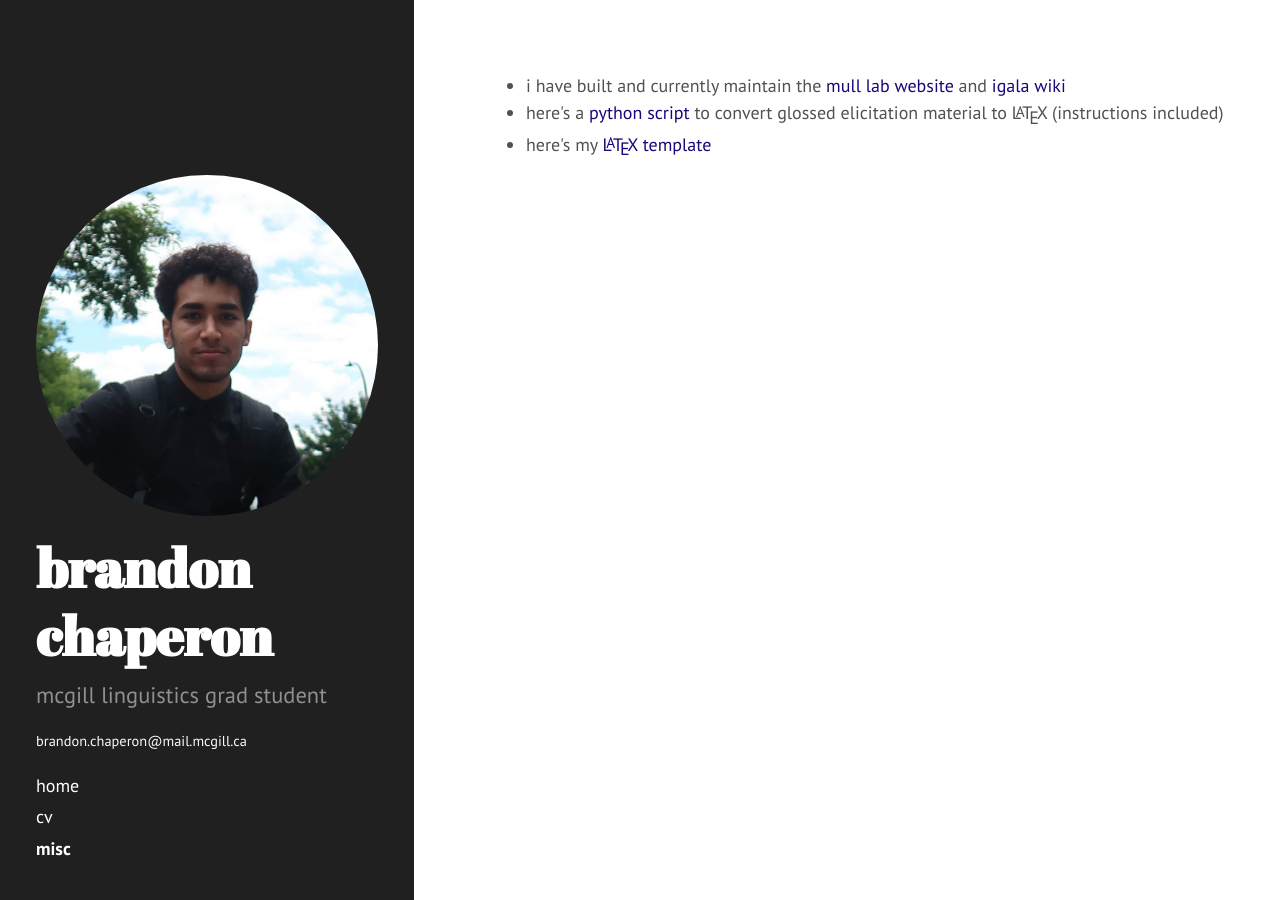
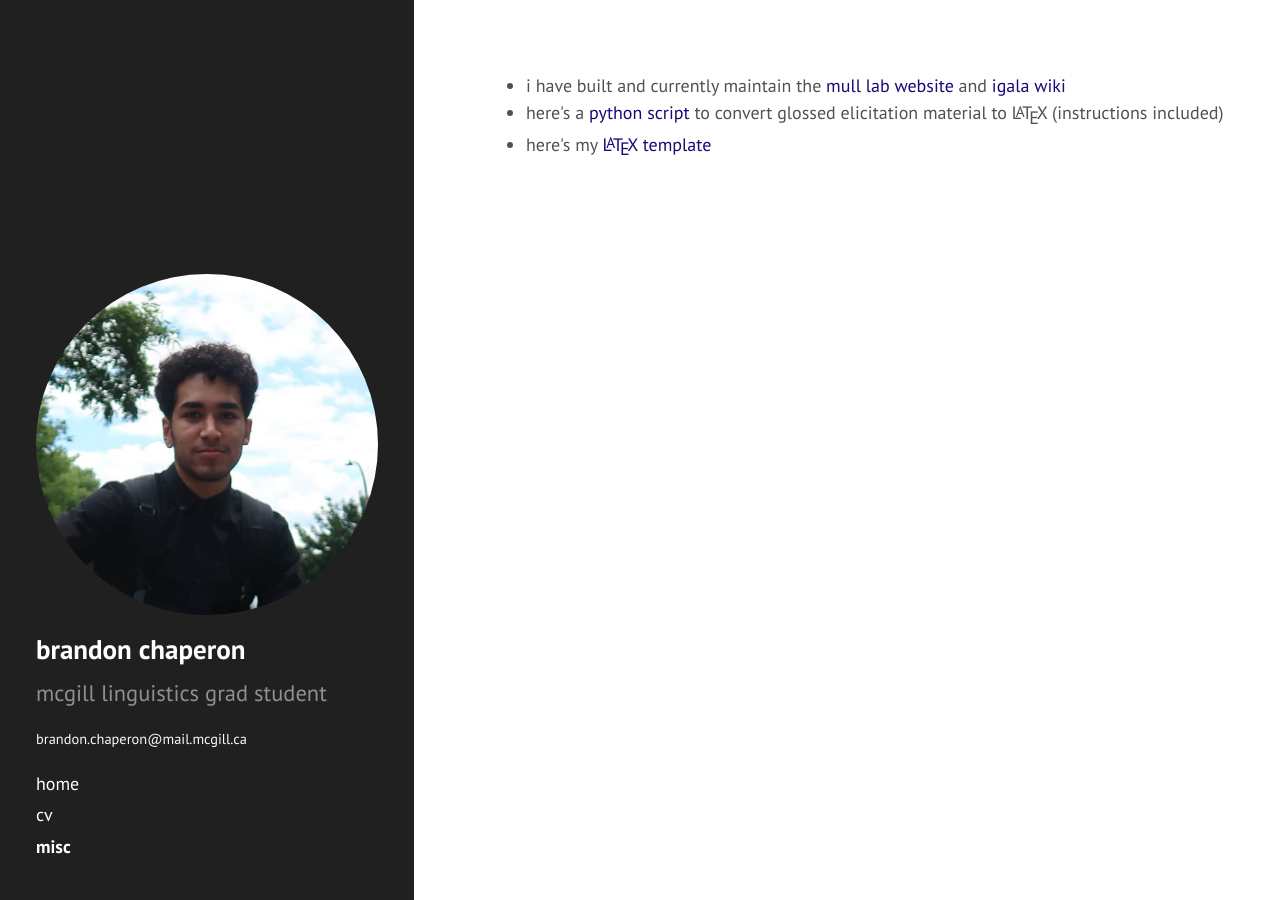
Before and after one commit to bchaper0n/bchaper0n.github.io, a Jekyll site: the page misc/index.html, which Jekyll copies as it is, in a window 1280 px wide. Built offline with Jekyll 4.4.1, drawn with Linux system fonts in a browser that asks for light colours; comment, search, counter and statistics services are not loaded.

Commit message:
smol name

```diff
--- a/_includes/sidebar.html
+++ b/_includes/sidebar.html
@@ -4,11 +4,11 @@
     <img style="border-radius: 50%;" src="../res/me.jpg" alt="Avatar">
 
     <div class="sidebar-about">
-      <h1>
+      <h2>
         <a href="{{ site.baseurl }}">
           {{ site.title }}
         </a>
-      </h1>
+      </h2>
       <p class="lead">{{ site.description }}</p>
 
       <style type='text/css'>
@@ -40,7 +40,7 @@
       {% endfor %}
     </nav>
 
-    <p style="margin-top: 10px; font-size: 15px;" id="lastUpdate"></p>
+    <p style="margin-top: 20px; font-size: 15px;" id="lastUpdate"></p>
 
     <script>
       const months = ["Jan", "Feb", "Mar", "Apr", "May", "Jun", "Jul", "Aug", "Sep", "Oct", "Nov", "Dec"];
--- a/cv/index.html
+++ b/cv/index.html
@@ -34,11 +34,11 @@
         <img style="border-radius: 50%;" src="../res/me.jpg" alt="Avatar">
 
         <div class="sidebar-about">
-          <h1>
+          <h2>
             <a href="../">
               brandon chaperon
             </a>
-          </h1>
+          </h2>
           <p class="lead">mcgill linguistics grad student</p>
           <style type='text/css'>
             p span.displaynone { display:none; }
@@ -52,7 +52,7 @@
           <a class="sidebar-nav-item" href="/misc">misc</a>
         </nav>
 
-        <p style="margin-top: 10px; font-size: 15px;" id="lastUpdate"></p>
+        <p style="margin-top: 20px; font-size: 15px;" id="lastUpdate"></p>
 
         <script>
           const months = ["Jan", "Feb", "Mar", "Apr", "May", "Jun", "Jul", "Aug", "Sep", "Oct", "Nov", "Dec"];
--- a/misc/index.html
+++ b/misc/index.html
@@ -34,11 +34,11 @@
         <img style="border-radius: 50%;" src="../res/me.jpg" alt="Avatar">
 
         <div class="sidebar-about">
-          <h1>
+          <h2>
             <a href="../">
               brandon chaperon
             </a>
-          </h1>
+          </h2>
           <p class="lead">mcgill linguistics grad student</p>
           <style type='text/css'>
             p span.displaynone { display:none; }
@@ -52,7 +52,7 @@
             <a class="sidebar-nav-item active" href="/misc/">misc</a>
         </nav>
 
-        <p style="margin-top: 10px; font-size: 15px;" id="lastUpdate"></p>
+        <p style="margin-top: 20px; font-size: 15px;" id="lastUpdate"></p>
 
         <script>
           const months = ["Jan", "Feb", "Mar", "Apr", "May", "Jun", "Jul", "Aug", "Sep", "Oct", "Nov", "Dec"];
```
